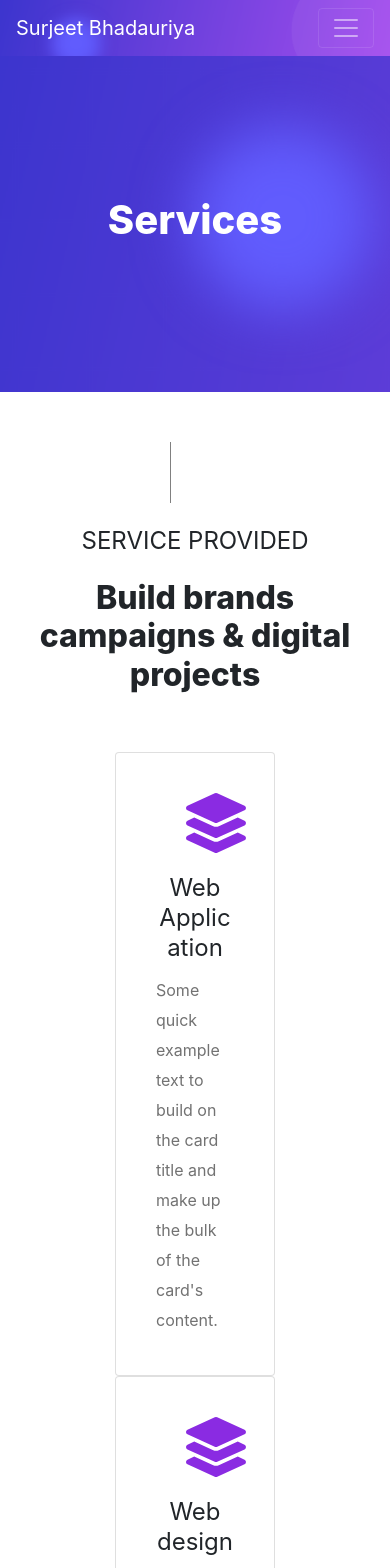
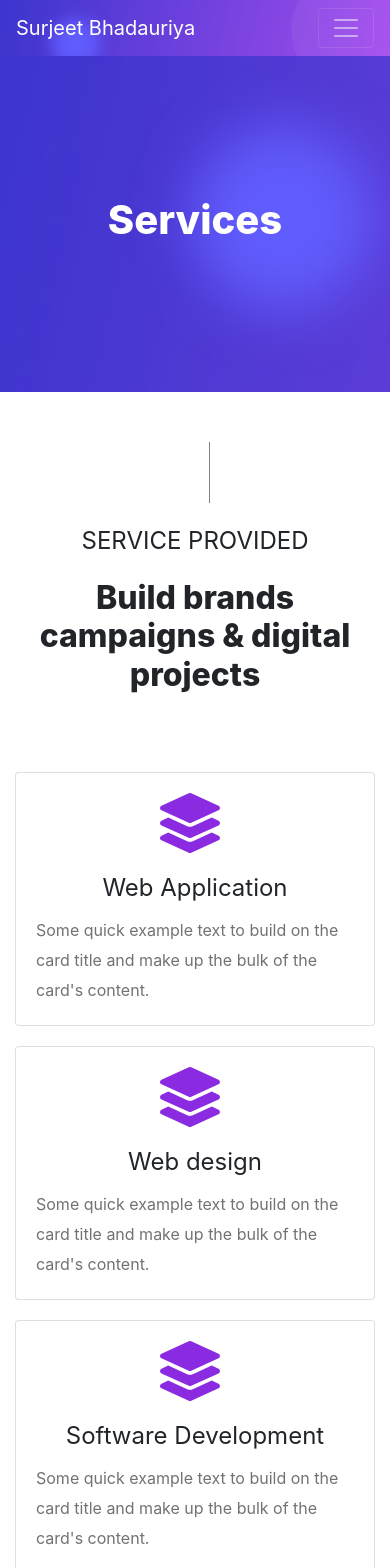
Before and after one commit to suri66/surjeet-bhadauriya, a React (Create React App) app: page /services in a window 390 px wide. Shown: the top 1568 px of the page. Built offline with nearby package versions, Linux system fonts and the light colour scheme.

Commit message:
UI chnages

```diff
--- a/src/components/Covid19/ChildComponent/StateWiseTabularData.js
+++ b/src/components/Covid19/ChildComponent/StateWiseTabularData.js
@@ -7,10 +7,10 @@ const StateWiseTabularData = ({ stateWiseTabularData, cityTabularData }) => {
 
   return (
     <Table size="sm">
-      <thead>
+      <thead className="font-size-15">
         <tr>
           <th></th>
-          <th>State</th>
+          <th >State</th>
           <th>Confirmed</th>
           <th>Active</th>
           <th>Recovered</th>
@@ -39,7 +39,7 @@ const StateWiseTabularData = ({ stateWiseTabularData, cityTabularData }) => {
                       />
                     )}
                   </td>
-                  <td className="state-label-color font-weight-700">
+                  <td className="state-label font-weight-700">
                     {item.state}
                   </td>
                   <th style={{ color: '#dc3545' }} scope="row">
@@ -80,7 +80,7 @@ const StateWiseTabularData = ({ stateWiseTabularData, cityTabularData }) => {
                                 cityTabularData[item.state].districtData
                               ).map((district) => (
                                 <tr>
-                                  <td className="state-label-color font-weight-700">
+                                  <td className="state-label font-weight-700">
                                     {district}
                                   </td>
                                   <th style={{ color: '#dc3545' }} scope="row">
--- a/src/components/Covid19/styles.scss
+++ b/src/components/Covid19/styles.scss
@@ -13,22 +13,25 @@
 }
 
 .source-text {
-    color: gray;
-}
-
-.state-label-color {
   color: gray;
 }
 
+.state-label {
+  color: gray;
+  font-size: 15px;
+}
 
 @media screen and (max-width: 488px) {
+  .state-label {
+    font-size: 13px;
+  }
 
   .state-table {
     padding-left: 8px !important;
   }
 
   .covid19-main-div {
-    padding: 50px 8px;
+    padding: 50px 10px;
   }
 
   .main-div {
--- a/src/components/ServicesComponent/ChildComponent/ServiceProvided.js
+++ b/src/components/ServicesComponent/ChildComponent/ServiceProvided.js
@@ -21,8 +21,8 @@ const ServiceProvided = (props) => {
         </Col>
       </Row>
       <Row className="row-margin-off padding-100-50">
-        <Col>
-          <Card className="padding-20">
+        <Col xl="3" lg="3" md="3" sm="12" xs="12" className="margin-top-20">
+          <Card className="service-card">
             <CardBody>
               <div className="service-icon-div">
                 <FontAwesomeIcon className="service-icon" icon={faLayerGroup} />
@@ -37,8 +37,8 @@ const ServiceProvided = (props) => {
             </CardBody>
           </Card>
         </Col>
-        <Col>
-          <Card className="padding-20">
+        <Col xl="3" lg="3" md="3" sm="12" xs="12" className="margin-top-20">
+          <Card className="service-card">
             <CardBody>
               <div className="service-icon-div">
                 <FontAwesomeIcon className="service-icon" icon={faLayerGroup} />
@@ -53,8 +53,8 @@ const ServiceProvided = (props) => {
             </CardBody>
           </Card>
         </Col>
-        <Col>
-          <Card className="padding-20">
+        <Col className="margin-top-20">
+          <Card className="service-card">
             <CardBody>
               <div className="service-icon-div">
                 <FontAwesomeIcon className="service-icon" icon={faLayerGroup} />
--- a/src/components/ServicesComponent/styles.scss
+++ b/src/components/ServicesComponent/styles.scss
@@ -40,13 +40,23 @@
   margin-bottom: 0;
 }
 
+.service-card {
+  padding: 20px;
+}
+
 @media screen and (max-width: 488px) {
   .service-vertical-line {
-    margin-left: 155px;
+    margin-left: 194px;
   }
 
   .main-text-div {
     width: 100%;
     margin: auto;
   }
+
+
+.service-card {
+  padding: 0px;
+  // margin-top: 10px;
 }
+}
--- a/src/styles.scss
+++ b/src/styles.scss
@@ -160,3 +160,11 @@ code {
 .padding-20 {
   padding: 20px;
 }
+
+
+@media screen and (max-width: 488px) {
+  .padding-100-50 {
+    padding: 50px 0px;
+  }
+
+}
```
